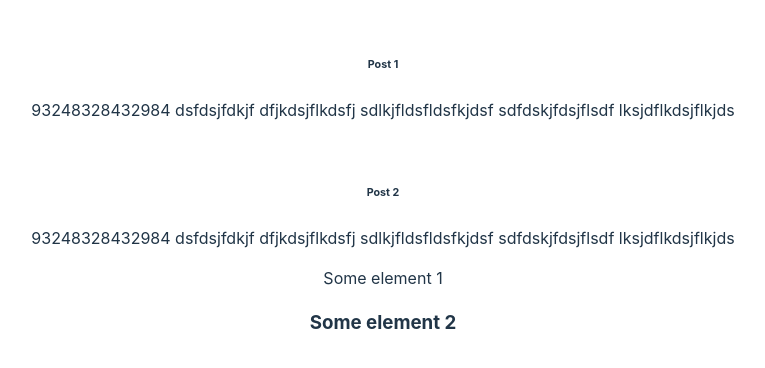
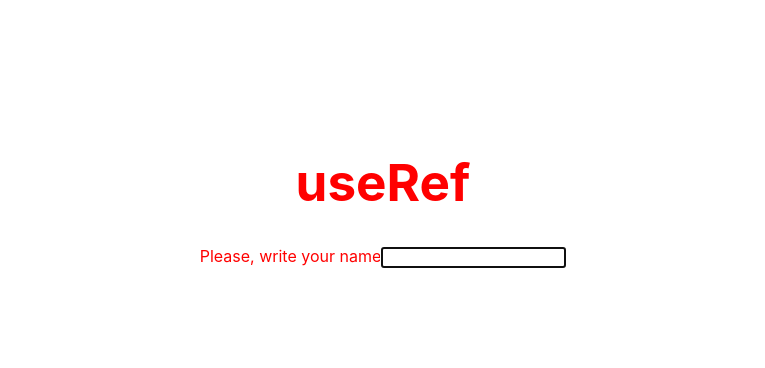
Before and after one commit to FbW-WD-23-D06/props.children-useRef, a React (Vite) app: page / in a window 1280 px wide. Shown: the part 206-574 px from the top of the page, without its empty margins (257-1022 px from the left). Built offline with nearby package versions, Linux system fonts and the light colour scheme.

Commit message:
useRef with DOM

```diff
--- a/src/App.tsx
+++ b/src/App.tsx
@@ -1,28 +1,27 @@
+import { useEffect, useRef } from "react";
 import "./App.css";
-import Post from "./components/Post";
 
-// Utilizing the children prop becomes valuable when you intend to employ the same component that can render different elements.
-// Moreover, this prop allows you to use another component as a child, offering flexibility and versatility in component composition.
+
+// With useRef we can access the DOM elements and style them like with DOM manipulation
 
 function App() {
+  const appRef = useRef<HTMLDivElement>(null);
+  const inputTextRef = useRef<HTMLInputElement>(null);
+  console.log("appRef-outside-useEffect:", appRef); // we get null because the component has not been rendered yet
+
+  useEffect(() => {
+    console.log("appRef-in-useEffect:", appRef); // we get the div element because the component has been rendered
+    inputTextRef.current?.focus(); // we focus the input element when the component has been rendered
+    appRef.current?.style.setProperty("color", "red"); // we change the color of the div element when the component has been rendered
+  }, []);
+
   return (
-    <>
+    <div ref={appRef}>
       {/* use the Post component without props.children */}
-      <Post
-        title="Post 1"
-        text="93248328432984 dsfdsjfdkjf dfjkdsjflkdsfj sdlkjfldsfldsfkjdsf sdfdskjfdsjflsdf lksjdflkdsjflkjds"
-      />
-      {/* use the Post component with props.children */}
-      <Post
-        title="Post 2"
-        text="93248328432984 dsfdsjfdkjf dfjkdsjflkdsfj sdlkjfldsfldsfkjdsf sdfdskjfdsjflsdf lksjdflkdsjflkjds"
-      >
-        {/* child of Post */}
-        <p>Some element 1</p>
-        {/* child of Post */}
-        <h3>Some element 2</h3>
-      </Post>
-    </>
+      <h1>useRef</h1>
+      <label htmlFor="inputText">Please, write your name</label>
+      <input ref={inputTextRef} type="text" id="inputText" />
+    </div>
   );
 }
 
--- a/src/components/Post.tsx
+++ /dev/null
@@ -1,19 +0,0 @@
-import { ReactNode } from "react";
-
-interface PostProps {
-  title: string;
-  text: string;
-  children?: ReactNode; // ReactNode is a type that represents anything that can be rendered by React
-  // use optional type for children prop to avoid error when no children are passed
-}
-
-export default function Post({ title, text, children }: PostProps) {
-  console.log(`children-${title}:`, children);
-  return (
-    <div style={{ border: "1px solid white", margin: 20 }}>
-      <h6>{title}</h6>
-      <p>{text}</p>
-      {children} {/* render children, children can be everything */}
-    </div>
-  );
-}
```
Also changed, not shown: src/components/PostImg.tsx (deleted).
